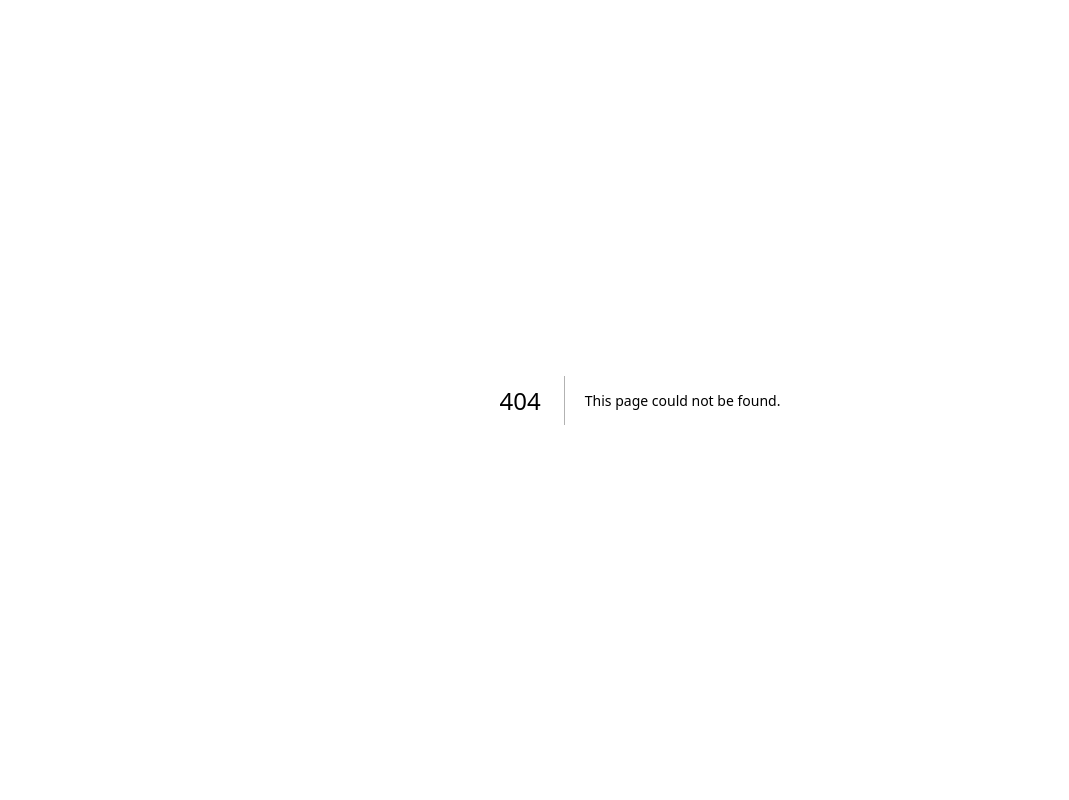
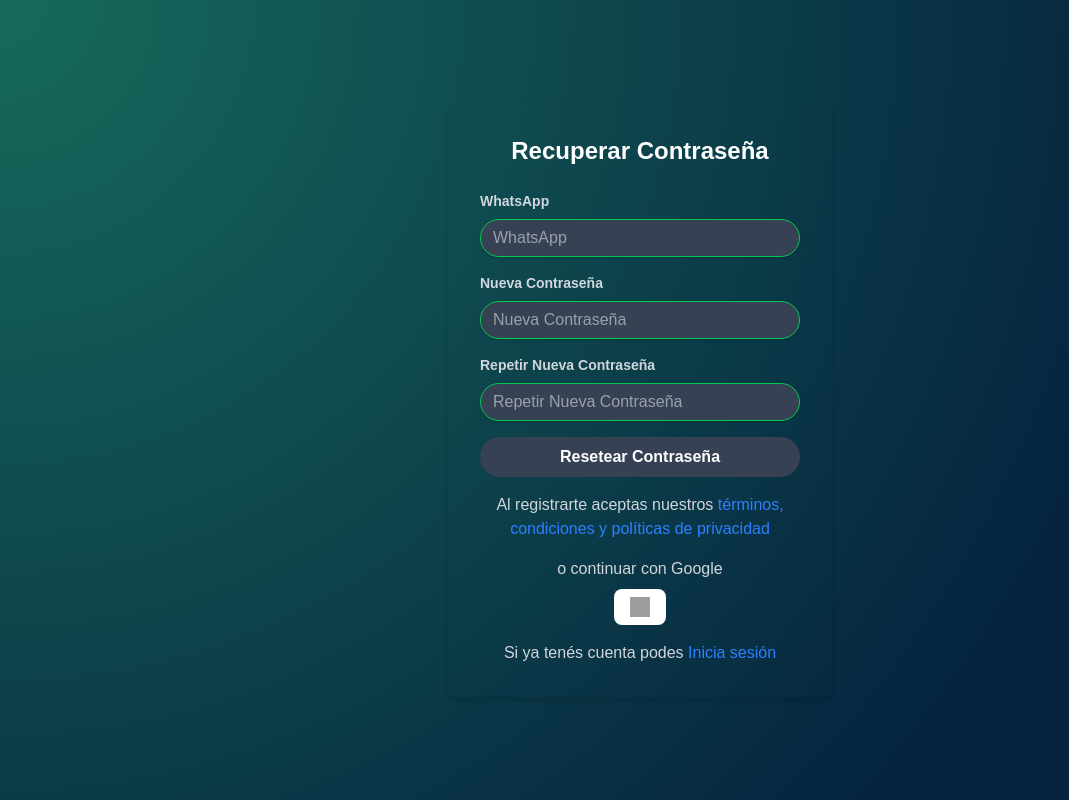
Before and after one commit to pairPrograming1/front, a Next.js app in the folder my-app/: page /forgot-password in a window 1280 px wide. Before the commit this address had no page. Shown: the whole page, without its empty margins (0-1069 px from the left). Built offline with nearby package versions, Linux system fonts and the light colour scheme; grey boxes are pictures that could not be loaded.

Commit message:
creaccion del componente recuperar contraseña y modificacion en login y register

```diff
--- /dev/null
+++ b/my-app/src/app/forgot-password/page.js
@@ -0,0 +1,10 @@
+"use client";
+import ForgotPassword from "../../component/forgot-password/forgot-password";
+
+export default function ForgotPasswordPage() {
+  return (
+    <div>
+      <ForgotPassword />
+    </div>
+  );
+}
--- a/my-app/src/app/page.js
+++ b/my-app/src/app/page.js
@@ -1,49 +1,10 @@
 "use client";
-import { useRouter } from "next/navigation";
-import { useState, useEffect } from "react";
+import Login from "../component/login/login";
 
 export default function Home() {
-  const router = useRouter();
-  const [mousePosition, setMousePosition] = useState({ x: 0, y: 0 });
-
-  const handleLoginClick = () => {
-    router.push("/login");
-  };
-
-  const handleRegisterClick = () => {
-    router.push("/register");
-  };
-
-  useEffect(() => {
-    const handleMouseMove = (event) => {
-      setMousePosition({ x: event.clientX, y: event.clientY });
-    };
-    window.addEventListener("mousemove", handleMouseMove);
-    return () => {
-      window.removeEventListener("mousemove", handleMouseMove);
-    };
-  }, []);
-
   return (
-    <div
-      className="bg-gray-900 text-white min-h-screen flex flex-col items-center justify-center relative"
-      style={{
-        background: `radial-gradient(circle at ${mousePosition.x}px ${mousePosition.y}px, rgba(0, 255, 0, 0.2), transparent 80%),rgb(5, 34, 62)`,
-      }}
-    >
-      <h1 className="text-4xl mb-4">Home</h1>
-      <button
-        onClick={handleLoginClick}
-        className="bg-blue-500 hover:bg-blue-700 text-white font-bold py-2 px-4 rounded mb-4 hover:shadow-lg hover:shadow-green-500/50"
-      >
-        Iniciar sesion
-      </button>
-      <button
-        onClick={handleRegisterClick}
-        className="bg-green-500 hover:bg-green-700 text-white font-bold py-2 px-4 rounded hover:shadow-lg hover:shadow-green-500/50"
-      >
-        Registrarse
-      </button>
+    <div>
+      <Login />
     </div>
   );
 }
--- /dev/null
+++ b/my-app/src/component/forgot-password/forgot-password.js
@@ -0,0 +1,119 @@
+import { useState, useEffect } from "react";
+import Link from "next/link";
+
+export default function ForgotPassword() {
+  const [mousePosition, setMousePosition] = useState({ x: 0, y: 0 });
+
+  useEffect(() => {
+    const handleMouseMove = (event) => {
+      setMousePosition({ x: event.clientX, y: event.clientY });
+    };
+
+    window.addEventListener("mousemove", handleMouseMove);
+
+    return () => {
+      window.removeEventListener("mousemove", handleMouseMove);
+    };
+  }, []);
+
+  const handleForgotPassword = () => {
+    console.log("Recuperar contraseña");
+  };
+
+  return (
+    <div
+      className="bg-gray-900 text-white min-h-screen flex flex-col items-center justify-center relative"
+      style={{
+        background: `radial-gradient(circle at ${mousePosition.x}px ${mousePosition.y}px, rgba(25, 119, 97, 0.85), transparent 80%),rgb(5, 34, 62)`,
+      }}
+    >
+      <div className="bg-gray-0 p-8 rounded-lg shadow-md w-full max-w-sm">
+        <h2 className="text-2xl font-bold mb-6 text-center text-white">
+          Recuperar Contraseña
+        </h2>
+        <form>
+          <div className="mb-4">
+            <label
+              className="block text-gray-300 text-sm font-bold mb-2"
+              htmlFor="whatsapp"
+            >
+              WhatsApp
+            </label>
+            <input
+              className="shadow appearance-none border border-green-500 rounded-full w-full py-2 px-3 text-white leading-tight focus:outline-none focus:shadow-outline bg-gray-700"
+              id="whatsapp"
+              type="text"
+              placeholder="WhatsApp"
+            />
+          </div>
+          <div className="mb-4">
+            <label
+              className="block text-gray-300 text-sm font-bold mb-2"
+              htmlFor="new-password"
+            >
+              Nueva Contraseña
+            </label>
+            <input
+              className="shadow appearance-none border border-green-500 rounded-full w-full py-2 px-3 text-white leading-tight focus:outline-none focus:shadow-outline bg-gray-700"
+              id="new-password"
+              type="password"
+              placeholder="Nueva Contraseña"
+            />
+          </div>
+          <div className="mb-4">
+            <label
+              className="block text-gray-300 text-sm font-bold mb-2"
+              htmlFor="repeat-password"
+            >
+              Repetir Nueva Contraseña
+            </label>
+            <input
+              className="shadow appearance-none border border-green-500 rounded-full w-full py-2 px-3 text-white leading-tight focus:outline-none focus:shadow-outline bg-gray-700"
+              id="repeat-password"
+              type="password"
+              placeholder="Repetir Nueva Contraseña"
+            />
+          </div>
+          <div className="flex items-center justify-center">
+            <button
+              className="bg-gray-700 hover:bg-gray-600 text-white font-bold py-2 px-3 rounded-full w-full focus:outline-none focus:shadow-outline"
+              type="button"
+              onClick={handleForgotPassword}
+            >
+              Resetear Contraseña
+            </button>
+          </div>
+          <div className="mt-4 text-center">
+            <span className="text-gray-300">
+              Al registrarte aceptas nuestros{" "}
+              <Link href="/terms" legacyBehavior>
+                <a className="text-blue-500 hover:text-blue-700">
+                  términos, condiciones y políticas de privacidad
+                </a>
+              </Link>
+            </span>
+          </div>
+          <div className="mt-4 text-center">
+            <span className="text-gray-300">o continuar con Google</span>
+            <button
+              className="bg-white text-gray-700 font-bold py-2 px-4 rounded-lg focus:outline-none focus:shadow-outline flex items-center justify-center mt-2 mx-auto"
+              type="button"
+            >
+              <img
+                src="https://w7.pngwing.com/pngs/882/225/png-transparent-google-logo-google-logo-google-search-icon-google-text-logo-business-thumbnail.png"
+                alt="Google Icon"
+                className="w-5 h-5"
+              />
+            </button>
+          </div>
+          <div className="mt-4 text-center">
+            <span className="text-gray-300"> Si ya tenés cuenta podes </span>
+            <Link href="/login" legacyBehavior>
+              <a className="text-blue-500 hover:text-blue-700">Inicia sesión</a>
+            </Link>
+          </div>
+        </form>
+      </div>
+    </div>
+  );
+}
--- a/my-app/src/component/login/login.js
+++ b/my-app/src/component/login/login.js
@@ -16,16 +16,20 @@ export default function Login() {
     };
   }, []);
 
+  const handleLogin = () => {
+    console.log("Iniciar sesión");
+  };
+
   return (
     <div
       className="bg-gray-900 text-white min-h-screen flex flex-col items-center justify-center relative"
       style={{
-        background: `radial-gradient(circle at ${mousePosition.x}px ${mousePosition.y}px, rgba(0, 255, 0, 0.2), transparent 80%),rgb(5, 34, 62)`,
+        background: `radial-gradient(circle at ${mousePosition.x}px ${mousePosition.y}px, rgba(25, 119, 97, 0.85), transparent 80%),rgb(5, 34, 62)`,
       }}
     >
-      <div className="bg-gray-800 p-8 rounded-lg shadow-md w-full max-w-sm">
+      <div className="bg-gray-0 p-8 rounded-lg shadow-md w-full max-w-sm">
         <h2 className="text-2xl font-bold mb-6 text-center text-white">
-          Login
+          Bienvenido a
         </h2>
         <form>
           <div className="mb-4">
@@ -36,43 +40,62 @@ export default function Login() {
               Usuario
             </label>
             <input
-              className="shadow appearance-none border rounded-lg w-full py-2 px-3 text-gray-700 leading-tight focus:outline-none focus:shadow-outline bg-gray-700"
+              className="shadow appearance-none border border-green-500 rounded-full w-full py-2 px-3 text-white leading-tight focus:outline-none focus:shadow-outline bg-gray-700"
               id="username"
               type="text"
-              placeholder="Username"
+              placeholder="Usuario"
             />
           </div>
           <div className="mb-6">
             <label
               className="block text-gray-300 text-sm font-bold mb-2"
-              htmlFor="password"
+              htmlFor="Contraseña"
             >
               Contraseña
             </label>
             <input
-              className="shadow appearance-none border rounded-lg w-full py-2 px-3 text-gray-700 mb-3 leading-tight focus:outline-none focus:shadow-outline bg-gray-700"
+              className="shadow appearance-none border border-green-500 rounded-full w-full py-2 px-3 text-white mb-3 leading-tight focus:outline-none focus:shadow-outline bg-gray-700"
               id="password"
               type="password"
               placeholder="******************"
             />
           </div>
-          <div className="flex items-center justify-between">
-            <button
-              className="bg-blue-500 hover:bg-blue-700 text-white font-bold py-2 px-4 rounded-lg focus:outline-none focus:shadow-outline mr-2"
-              type="button"
-            >
-              Iniciar sesión
-            </button>
-            <Link href="/" legacyBehavior>
-              <a className="px-4 py-2 text-white bg-blue-500 rounded-lg hover:bg-blue-700">
-                Home
+          <div className="mt-6 text-right">
+            <Link href="/forgot-password" legacyBehavior>
+              <a className="text-white hover:text-blue-700">
+                ¿Olvidaste tu contraseña?
               </a>
             </Link>
           </div>
+          <div className="flex items-center justify-center mt-4">
+            <button
+              className="bg-gray-800 border border-transparent hover:bg-gray-700 text-white font-bold py-2 px-4 rounded-full focus:outline-none focus:shadow-outline w-full"
+              type="button"
+              onClick={handleLogin}
+            >
+              Ingresar
+            </button>
+          </div>
           <div className="mt-4 text-center">
-            <span className="text-gray-300">¿No tienes cuenta? </span>
+            <span className="text-gray-300">o continuar con Google</span>
+            <button
+              className="bg-white text-gray-700 font-bold py-2 px-4 rounded-full focus:outline-none focus:shadow-outline flex items-center justify-center mt-2 mx-auto"
+              type="button"
+            >
+              <img
+                src="https://w7.pngwing.com/pngs/882/225/png-transparent-google-logo-google-logo-google-search-icon-google-text-logo-business-thumbnail.png"
+                alt="Google Icon"
+                className="w-5 h-5"
+              />
+            </button>
+          </div>
+          <div className="mt-4 text-center">
+            <span className="text-gray-300">
+              {" "}
+              Si aun no tenes cuenta podes{" "}
+            </span>
             <Link href="/register" legacyBehavior>
-              <a className="text-blue-500 hover:text-blue-700">Regístrate</a>
+              <a className="text-white hover:text-blue-700">Regístrate</a>
             </Link>
           </div>
         </form>
--- a/my-app/src/component/register/register.js
+++ b/my-app/src/component/register/register.js
@@ -20,12 +20,12 @@ export default function Register() {
     <div
       className="bg-gray-900 text-white min-h-screen flex flex-col items-center justify-center relative"
       style={{
-        background: `radial-gradient(circle at ${mousePosition.x}px ${mousePosition.y}px, rgba(0, 255, 0, 0.2), transparent 80%),rgb(5, 34, 62)`,
+        background: `radial-gradient(circle at ${mousePosition.x}px ${mousePosition.y}px, rgba(25, 119, 97, 0.85), transparent 80%),rgb(5, 34, 62)`,
       }}
     >
-      <div className="bg-gray-800 p-8 rounded-lg shadow-md w-full max-w-sm">
+      <div className="bg-gray-0 p-8 rounded-lg shadow-md w-full max-w-sm ">
         <h2 className="text-2xl font-bold mb-6 text-center text-white">
-          Register
+          Registro
         </h2>
         <form>
           <div className="mb-4">
@@ -36,7 +36,7 @@ export default function Register() {
               DNI
             </label>
             <input
-              className="shadow appearance-none border rounded-lg w-full py-2 px-3 text-gray-700 leading-tight focus:outline-none focus:shadow-outline bg-gray-700"
+              className="shadow appearance-none border border-green-500 rounded-full w-full py-2 px-3 text-white leading-tight focus:outline-none focus:shadow-outline bg-gray-700"
               id="dni"
               type="text"
               placeholder="DNI"
@@ -50,7 +50,7 @@ export default function Register() {
               Nombre y Apellido
             </label>
             <input
-              className="shadow appearance-none border rounded-lg w-full py-2 px-3 text-gray-700 leading-tight focus:outline-none focus:shadow-outline bg-gray-700"
+              className="shadow appearance-none border border-green-500 rounded-full w-full py-2 px-3 text-white leading-tight focus:outline-none focus:shadow-outline bg-gray-700"
               id="name"
               type="text"
               placeholder="Nombre y Apellido"
@@ -64,7 +64,7 @@ export default function Register() {
               Dirección
             </label>
             <input
-              className="shadow appearance-none border rounded-lg w-full py-2 px-3 text-gray-700 leading-tight focus:outline-none focus:shadow-outline bg-gray-700"
+              className="shadow appearance-none border border-green-500 rounded-full w-full py-2 px-3 text-white leading-tight focus:outline-none focus:shadow-outline bg-gray-700"
               id="address"
               type="text"
               placeholder="Dirección"
@@ -78,7 +78,7 @@ export default function Register() {
               Correo Electrónico
             </label>
             <input
-              className="shadow appearance-none border rounded-lg w-full py-2 px-3 text-gray-700 leading-tight focus:outline-none focus:shadow-outline bg-gray-700"
+              className="shadow appearance-none border border-green-500 rounded-full w-full py-2 px-3 text-white leading-tight focus:outline-none focus:shadow-outline bg-gray-700"
               id="email"
               type="email"
               placeholder="Correo Electrónico"
@@ -92,7 +92,7 @@ export default function Register() {
               WhatsApp
             </label>
             <input
-              className="shadow appearance-none border rounded-lg w-full py-2 px-3 text-gray-700 leading-tight focus:outline-none focus:shadow-outline bg-gray-700"
+              className="shadow appearance-none border border-green-500 rounded-full w-full py-2 px-3 text-white leading-tight focus:outline-none focus:shadow-outline bg-gray-700"
               id="whatsapp"
               type="text"
               placeholder="WhatsApp"
@@ -106,7 +106,7 @@ export default function Register() {
               Usuario
             </label>
             <input
-              className="shadow appearance-none border rounded-lg w-full py-2 px-3 text-gray-700 leading-tight focus:outline-none focus:shadow-outline bg-gray-700"
+              className="shadow appearance-none border border-green-500 rounded-full w-full py-2 px-3 text-white leading-tight focus:outline-none focus:shadow-outline bg-gray-700"
               id="username"
               type="text"
               placeholder="Usuario"
@@ -120,7 +120,7 @@ export default function Register() {
               Contraseña
             </label>
             <input
-              className="shadow appearance-none border rounded-lg w-full py-2 px-3 text-gray-700 leading-tight focus:outline-none focus:shadow-outline bg-gray-700"
+              className="shadow appearance-none border border-green-500 rounded-full w-full py-2 px-3 text-white leading-tight focus:outline-none focus:shadow-outline bg-gray-700"
               id="password"
               type="password"
               placeholder="Contraseña"
@@ -134,29 +134,52 @@ export default function Register() {
               Repetir Contraseña
             </label>
             <input
-              className="shadow appearance-none border rounded-lg w-full py-2 px-3 text-gray-700 leading-tight focus:outline-none focus:shadow-outline bg-gray-700"
+              className="shadow appearance-none border border-green-500 rounded-full w-full py-2 px-3 text-white leading-tight focus:outline-none focus:shadow-outline bg-gray-700"
               id="confirmPassword"
               type="password"
               placeholder="Repetir Contraseña"
             />
           </div>
-          <div className="flex items-center justify-between">
+          <div className="flex items-center justify-center">
             <button
-              className="bg-blue-500 hover:bg-blue-700 text-white font-bold py-2 px-4 rounded-lg focus:outline-none focus:shadow-outline mr-2"
+              className="bg-gray-800 border border-gray-800 text-white font-bold py-2 px-3 rounded-full w-full focus:outline-none focus:shadow-outline hover:bg-gray-700"
               type="button"
             >
-              Registrarse
+              Registrarme
             </button>
-            <Link href="/" legacyBehavior>
-              <a className="px-4 py-2 text-white bg-blue-500 rounded-lg hover:bg-blue-700">
-                Home
-              </a>
-            </Link>
           </div>
           <div className="mt-4 text-center">
-            <span className="text-gray-300">¿Ya tienes cuenta? </span>
+            <span className="text-gray-300">
+              Al registrarte aceptas nuestros{" "}
+              <Link href="/terms" legacyBehavior>
+                <a className="text-blue-500 hover:text-blue-700">
+                  términos, condiciones y políticas de privacidad
+                </a>
+              </Link>
+            </span>
+          </div>
+          <div className="mt-4 text-center">
+            <span className="text-gray-300">o continuar con Google</span>
+            <button
+              className="bg-white text-gray-700 font-bold py-2 px-4 rounded-lg focus:outline-none focus:shadow-outline flex items-center justify-center mt-2 mx-auto"
+              type="button"
+            >
+              <img
+                src="https://w7.pngwing.com/pngs/882/225/png-transparent-google-logo-google-logo-google-search-icon-google-text-logo-business-thumbnail.png"
+                alt="Google Icon"
+                className="w-5 h-5"
+              />
+            </button>
+          </div>
+          <div className="mt-4 text-center">
+            <span className="text-gray-300">
+              {" "}
+              Si aun no tenes cuenta podes{" "}
+            </span>
             <Link href="/login" legacyBehavior>
-              <a className="text-blue-500 hover:text-blue-700">Inicia sesión</a>
+              <a className="text-blue-500 hover:text-blue-700">
+                Iniciar sesión
+              </a>
             </Link>
           </div>
         </form>
```
